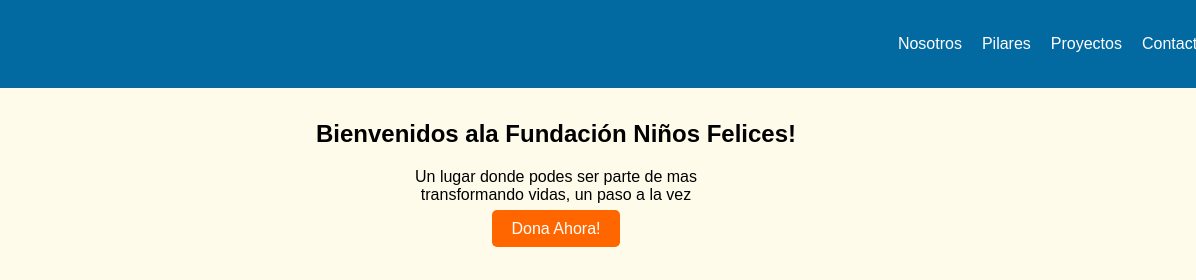
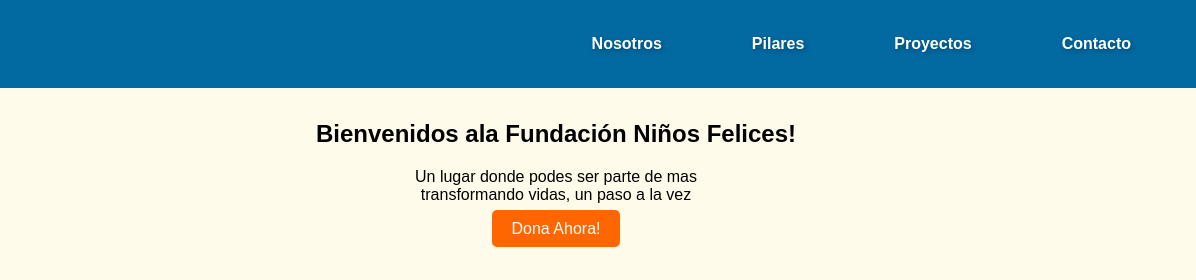
Before and after one commit to gianfrancof13/FundacionNinosFelices, a plain HTML site: page index.html in a window 1280 px wide. Shown: the top 280 px of the page, 84-1280 px from the left. Drawn offline with Linux system fonts and the light colour scheme.

Commit message:
Solucion problemas en header

```diff
--- a/index.html
+++ b/index.html
@@ -12,7 +12,7 @@
                 <img src="images/logofundacion.jpg" alt="Logo de la Fundacion">
             </div>
             <nav>
-                <ul>
+                <ul class="menu">
                     <li><a href="#nosotros">Nosotros</a></li>
                     <li><a href="#pilares">Pilares</a></li>
                     <li><a href="#proyectos">Proyectos</a></li>
--- a/styles.css
+++ b/styles.css
@@ -41,15 +41,24 @@ header {
 }
 
 
-nav ul {
+.menu {
+    display: flex;
     list-style: none;
-    display: flex;
-    gap: 20px;
+    padding: 0;
+    margin: 0;
+    font-weight: bold;
+    text-shadow: 2px 2px 5px rgba(0,0,0,0.3);
 }
 
-nav ul li a {
+.menu li {
+    margin: 0 15px;
+    padding-right: 60px;
+}
+
+.menu li a {
     color: white;
     text-decoration: none;
+    text-align: center;
 }
 
 .contenido-principal {
```
